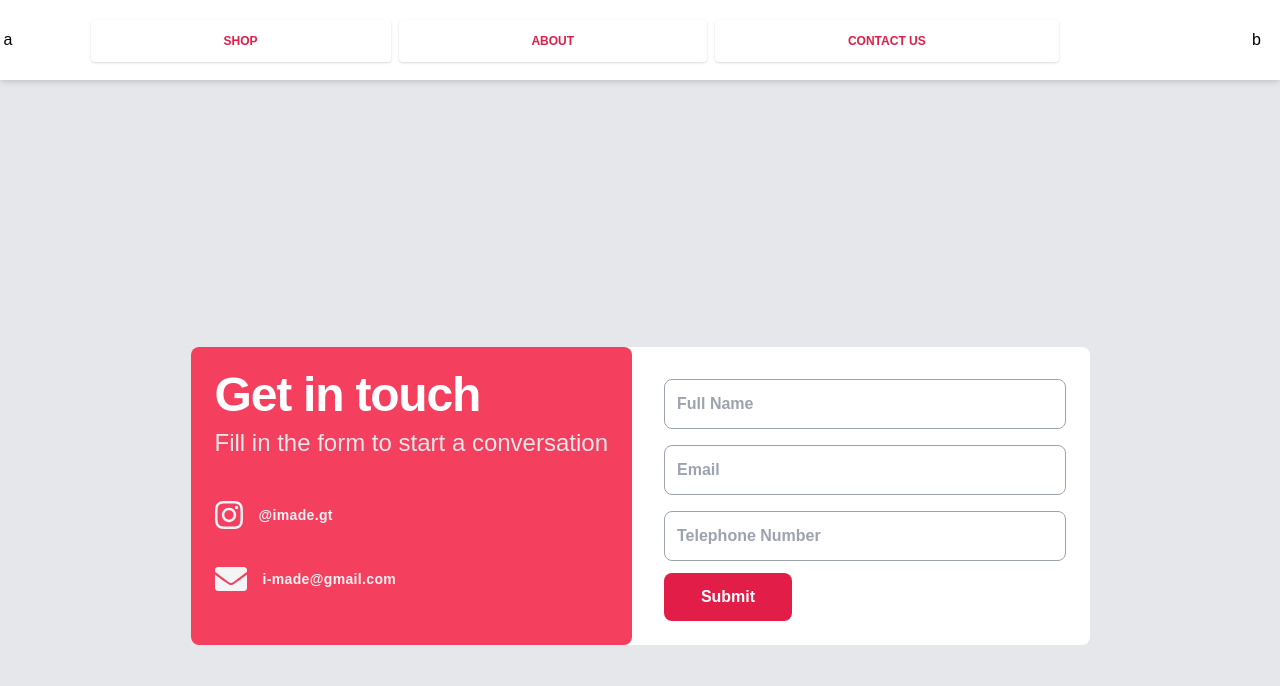
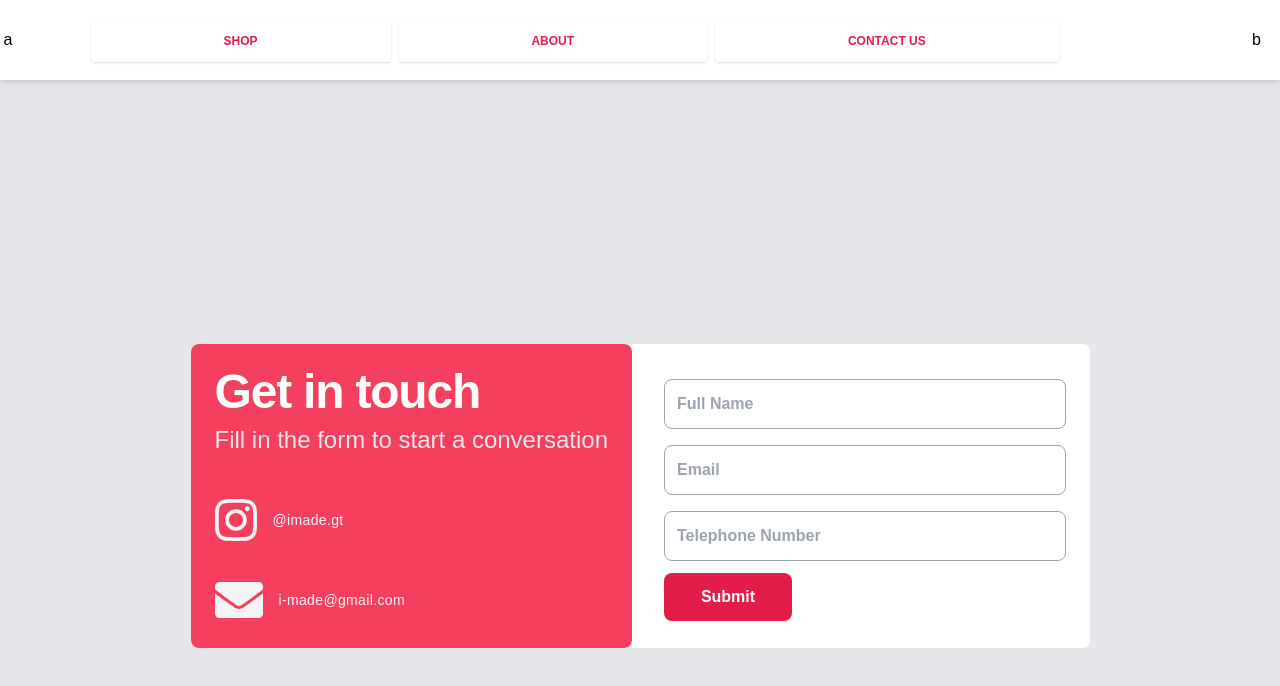
Before and after one commit to dedeleono/iMade, a React (Create React App) app: page /contact in a window 1280 px wide. Shown: the top 686 px of the page. Built offline with nearby package versions, Linux system fonts and the light colour scheme.

Commit message:
styled icons

```diff
--- a/src/components/Contact/Contact.js
+++ b/src/components/Contact/Contact.js
@@ -22,8 +22,8 @@ const Contact = (props) => {
                                     {/*<svg fill="none" stroke="white" stroke-linecap="round" stroke-linejoin="round" stroke-width="1.5" viewBox="0 0 24 24" class="w-8 h-8 text-gray-500">
                                             <path stroke-linecap="round" stroke-linejoin="round" stroke-width="1.5" d="M3 5a2 2 0 012-2h3.28a1 1 0 01.948.684l1.498 4.493a1 1 0 01-.502 1.21l-2.257 1.13a11.042 11.042 0 005.516 5.516l1.13-2.257a1 1 0 011.21-.502l4.493 1.498a1 1 0 01.684.949V19a2 2 0 01-2 2h-1C9.716 21 3 14.284 3 6V5z"/>
                                         </svg>*/}
-                                    <FontAwesomeIcon icon={faInstagram} size="2x" />
-                                    <div class="ml-4 text-sm tracking-wide font-semibold w-40">
+                                    <FontAwesomeIcon icon={faInstagram} size="3x" />
+                                    <div class="ml-4 text-sm tracking-wide font-light w-40">
                                         @imade.gt
                                     </div>
                                 </div>
@@ -32,8 +32,8 @@ const Contact = (props) => {
                                     {/*<svg fill="none" stroke="white" stroke-linecap="round" stroke-linejoin="round" stroke-width="1.5" viewBox="0 0 24 24" class="w-8 h-8 text-gray-500">
                                         <path stroke-linecap="round" stroke-linejoin="round" stroke-width="1.5" d="M3 8l7.89 5.26a2 2 0 002.22 0L21 8M5 19h14a2 2 0 002-2V7a2 2 0 00-2-2H5a2 2 0 00-2 2v10a2 2 0 002 2z"/>
                                     </svg>*/}
-                                    <FontAwesomeIcon icon="envelope" size="2x"/>
-                                    <span class="ml-4 text-sm tracking-wide font-semibold w-40">
+                                    <FontAwesomeIcon icon="envelope" size="3x"/>
+                                    <span class="ml-4 text-sm tracking-wide font-light w-40">
                                         i-made@gmail.com
                                     </span>
                                 </div>
```
